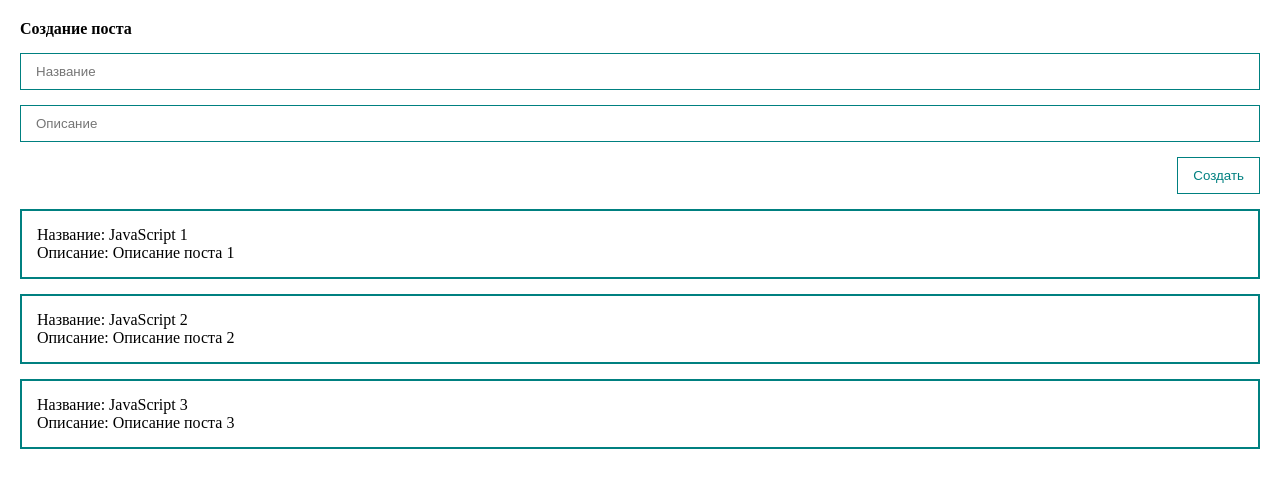
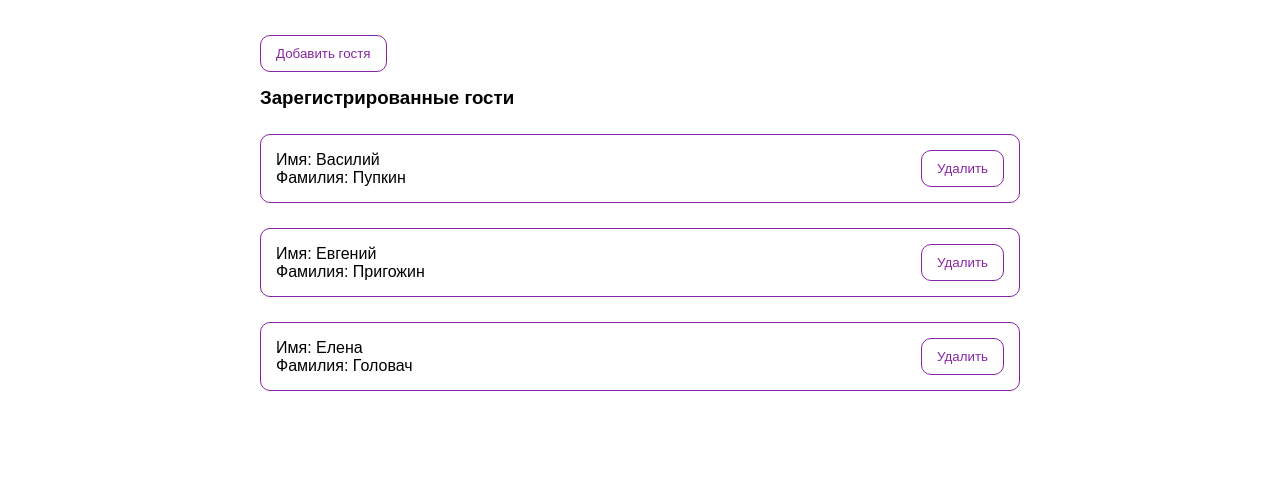
Before and after one commit to GPegov/fixing, a Vue app: page / in a window 1280 px wide. Shown: the top 488 px of the page. Built offline with nearby package versions, Linux system fonts and the light colour scheme.

Commit message:
Работает добавление нового гостя, удаление гостей и список гостей. Анимации нет, стилей тоже почти нет.

```diff
--- a/public/index.html
+++ b/public/index.html
@@ -6,7 +6,6 @@
     <title>Fixing</title>
   </head>
   <body>
-
     <div id="app"></div>
   </body>
 </html>
--- a/src/App.vue
+++ b/src/App.vue
@@ -1,88 +1,99 @@
 <template>
     <div class="app">
-        <form>
-            <h4>Создание поста</h4>
-            <input
-            v-bind:value="title"
-            @input='title = $event.target.value'
-            class="input"
-            type="text"
-            placeholder="Название">
-            <input
-            v-bind:value="body"
-            @input='body = $event.target.value'
-            class="input"
-            type="text"
-            placeholder="Описание">
-            <button
-            class="btn"
-            @click="createPost"
+
+        <div class="app__btns">
+            <my-button
+                @click="showDialog"
+
             >
-            Создать
-            </button>
-        </form>
-        <div class="post" v-for="post in posts">
-            <div>Название: {{ post.title }}</div>
-            <div>Описание: {{ post.body }}</div>
+                Добавить гостя
+            </my-button>
+
+
         </div>
+
+        <my-dialog v-model:show="dialogVisible">
+            <post-form
+        @create = 'createPost'
+        />
+        </my-dialog>
+        <post-list
+        :posts="posts"
+        @remove="removePost"
+        />
+
     </div>
 </template>
 
 
 <script>
+import PostForm from '@/components/PostForm.vue'
+import PostList from '@/components/PostList.vue'
+
+
     export default {
+        components: {PostList, PostForm,},
     data() {
         return {
             posts: [
-                    {id: 1, title: 'JavaScript 1', body:'Описание поста 1',},
-                    {id: 2, title: 'JavaScript 2', body:'Описание поста 2',},
-                    {id: 3, title: 'JavaScript 3', body:'Описание поста 3',},
+                { id: 1, title: 'Василий', body: 'Пупкин', },
+                { id: 2, title: 'Евгений', body: 'Пригожин', },
+                { id: 3, title: 'Елена', body: 'Головач', },
             ],
-                title: '',
-                body: '',
-            }
+            dialogVisible: false,
+            options: [
+                {name: 'трус', value: 1},
+                {name: 'балбес', value: 2},
+                {name: 'бывалый', value: 3},
+            ],
+            selected:'Select',
+
+            //selectedSort: '',
+
+        };
     },
     methods: {
-            createPost () {
+        createPost(post) {
+            this.posts.push(post);
+            this.dialogVisible = false;
+        },
+        removePost(post) {
+            this.posts = this.posts.filter(p => p.id !== post.id)
+        },
+        showDialog () {
+            this.dialogVisible = true;
+        },
+        optionSelect(option) {
+            this.selected = option.name
+        },
+    }
 
-            },
-
-        }
 }
 </script>
 
 
+
 <style>
 * {
+
     margin: 0px;
     padding: 0px;
     box-sizing: border-box;
 }
 .app {
     padding:20px;
-}
-.post {
-    padding: 15px;
-    border: 2px solid teal;
-    margin-top: 15px;
-}
-form {
-    display: flex;
-    flex-direction: column;
+    max-width: 800px;
+    margin-left: auto;
+    margin-right: auto;
+    font-family: 'Avenir', Arial, Helvetica, sans-serif;
+    -webkit-font-smoothing: antialiased;
+    -moz-osx-font-smoothing: grayscale;
+
 
 }
-.input {
-    width: 100%;
-    border: 1px solid teal;
-    padding: 10px 15px;
-    margin-top: 15px;
-}
-.btn {
-    margin-top: 15px;
-    align-self: flex-end;
-    padding: 10px 15px;
-    background: none;
-    color: teal;
-    border: 1px solid teal;
+.app__btns {
+    display: flex;
+    justify-content: space-between;
+    margin: 15px 0;
 }
 </style>
--- /dev/null
+++ b/src/components/PostForm.vue
@@ -0,0 +1,60 @@
+<template>
+    <form @submit.prevent>
+        <h4 class="formInput">Укажите гостей</h4>
+        <my-input
+            v-model="post.title"
+            type="text"
+            placeholder="Имя гостя"
+        />
+        <my-input
+            v-model="post.body"
+            type="text"
+            placeholder="Фамилия гостя"
+        />
+        <my-button
+            style="margin-top: 15px; align-self: flex-end;"
+            @click="createPost"
+        >
+            Добавить гостя
+        </my-button>
+    </form>
+</template>
+
+
+<script>
+export default {
+    data() {
+        return {
+            post: {
+                title: '',
+                body: '',
+            }
+        };
+    },
+    methods: {
+        createPost() {
+            this.post.id = Date.now();
+            this.$emit('create', this.post);
+            this.post = {
+                title: '',
+                body: '',
+            };
+        }
+    }
+}
+</script>
+
+
+<style scoped>
+form {
+    display: flex;
+    flex-direction: column;
+
+
+}
+
+
+.formInput {
+    font-family: Verdana, Helvetica, Arial, sans-serif;
+}
+</style>
--- /dev/null
+++ b/src/components/PostItem.vue
@@ -0,0 +1,45 @@
+<template>
+        <div class="post">
+            <div>
+                <div>Имя: {{ post.title }}</div>
+                <div>Фамилия: {{ post.body }}</div>
+            </div>
+            <div class="post__btns">
+                <my-button
+                @click="$emit('remove', post)"
+                >
+                    Удалить
+                </my-button>
+            </div>
+
+    </div>
+</template>
+
+
+<script>
+export default {
+    props: {
+        post: {
+            type: Object,
+            required: true,
+        }
+    }
+}
+</script>
+
+
+<style scoped>
+.post {
+    padding: 15px;
+    border: 1px solid rgb(135, 38, 165);
+    margin-top: 25px;
+    border-radius: 10px;
+    display: flex;
+    align-items: center;
+    justify-content: space-between;
+}
+.registered {
+    margin-top: 15px;
+    font-family: Verdana, Helvetica, Arial, sans-serif;
+}
+</style>
--- /dev/null
+++ b/src/components/PostList.vue
@@ -0,0 +1,39 @@
+<template>
+    <div v-if="posts.length > 0">
+        <h3 class="registered">Зарегистрированные гости</h3>
+        <PostItem v-for = 'post in posts'
+        :post="post"
+        :key="post.id"
+        @remove="$emit('remove', post)"
+    />
+    </div>
+    <h2 v-else style="
+    color: rgb(135, 38, 165);
+    margin-top: 15px;
+    ">
+        Укажите гостей
+    </h2>
+
+</template>
+
+
+<script>
+import PostItem from './PostItem.vue';
+
+export default {
+    props: {
+        posts: {
+            type: Array,
+            required: true,
+        }
+    },
+    components: { PostItem }
+}
+</script>
+
+
+<style scoped>
+.registered {
+    margin-top: 15px;
+}
+</style>
--- /dev/null
+++ b/src/components/UI/MyButton.vue
@@ -0,0 +1,25 @@
+<template>
+    <button class="btn">
+        <slot></slot>
+    </button>
+</template>
+
+
+<script>
+export default {
+    name: 'my-button'
+}
+</script>
+
+
+<style scoped>
+.btn {
+
+    align-self: flex-end;
+    padding: 10px 15px;
+    background: none;
+    color: rgb(135, 38, 165);
+    border: 1px solid rgb(135, 38, 165);
+    border-radius: 10px;
+}
+</style>
--- /dev/null
+++ b/src/components/UI/MyDialog.vue
@@ -0,0 +1,46 @@
+<template>
+    <div class="dialog" v-if="show" @click.stop="hideDialog">
+        <div @click.stop class="dialog__content">
+            <slot></slot>
+        </div>
+    </div>
+</template>
+
+
+<script>
+export default {
+    name:'my-dialog',
+    props: {
+        show: {
+            type: Boolean,
+            default: false
+        }
+    },
+    methods: {
+        hideDialog () {
+            this.$emit('update:show', false)
+        }
+    }
+}
+</script>
+
+
+<style scoped>
+.dialog {
+    top: 0;
+    bottom: 0;
+    right: 0;
+    left: 0;
+    background: rgba(0, 0, 0, 0.5);
+    position: fixed;
+    display: flex;
+}
+.dialog__content {
+    margin:auto;
+    background: white;
+    border-radius: 10px;
+    min-height: 50px;
+    min-width: 300px;
+    padding: 20px;
+}
+</style>
--- /dev/null
+++ b/src/components/UI/MyInput.vue
@@ -0,0 +1,29 @@
+<template>
+    <input :value='modelValue' @input="updateInput" class="input" type="text">
+</template>
+
+
+<script>
+export default {
+    name: 'my-input',
+    props: {
+        modelValue: [String, Number]
+    },
+    methods: {
+        updateInput(event) {
+            this.$emit('update:modelValue', event.target.value)
+        }
+    }
+}
+</script>
+
+
+<style scoped>
+.input {
+    width: 100%;
+    border: 1px solid rgb(135, 38, 165);
+    padding: 10px 15px;
+    margin-top: 15px;
+    border-radius: 10px;
+}
+</style>
--- /dev/null
+++ b/src/components/UI/index.js
@@ -0,0 +1,9 @@
+import MyButton from '@/components/UI/MyButton.vue';
+import MyInput from '@/components/UI/MyInput.vue';
+import MyDialog from '@/components/UI/MyDialog.vue';
+
+export default [
+    MyButton,
+    MyInput,
+    MyDialog,
+]
--- a/src/main.js
+++ b/src/main.js
@@ -1,4 +1,16 @@
 import { createApp } from 'vue'
-import App from '@/App'
+import App from './App'
+import components from '@/components/UI';
+
+
+
+const app = createApp(App)
+
 
 createApp(App).mount('#app')
+
+components.forEach(component => {
+    app.component(component.name, component)
+})
+
+app.mount('#app');
```
Lines whose indentation alone changed are shown as unchanged.
